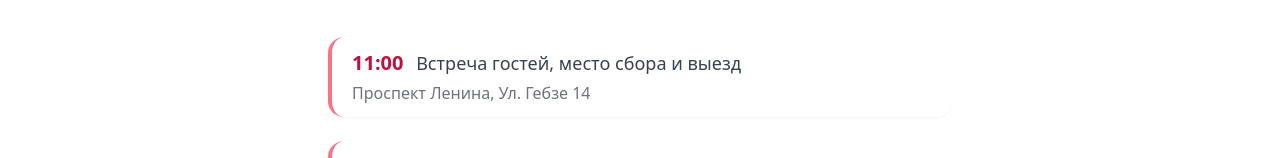
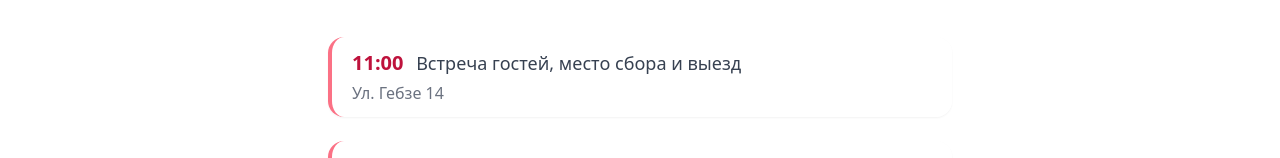
Before and after one commit to DevDuulat/rsvp_site, a plain HTML site: page index.html in a window 1280 px wide. Shown: the part 2170-2328 px from the top of the page. Drawn offline with nearby package versions, Linux system fonts and the light colour scheme.

Commit message:
Update venue address in wedding invitation

```diff
--- a/index.html
+++ b/index.html
@@ -382,7 +382,7 @@
                         <p
                             class="classic-font text-sm sm:text-base text-gray-500 mt-1"
                         >
-                            Проспект Ленина, Ул. Гебзе 14
+                            Ул. Гебзе 14
                         </p>
                     </div>
                 </div>
```
